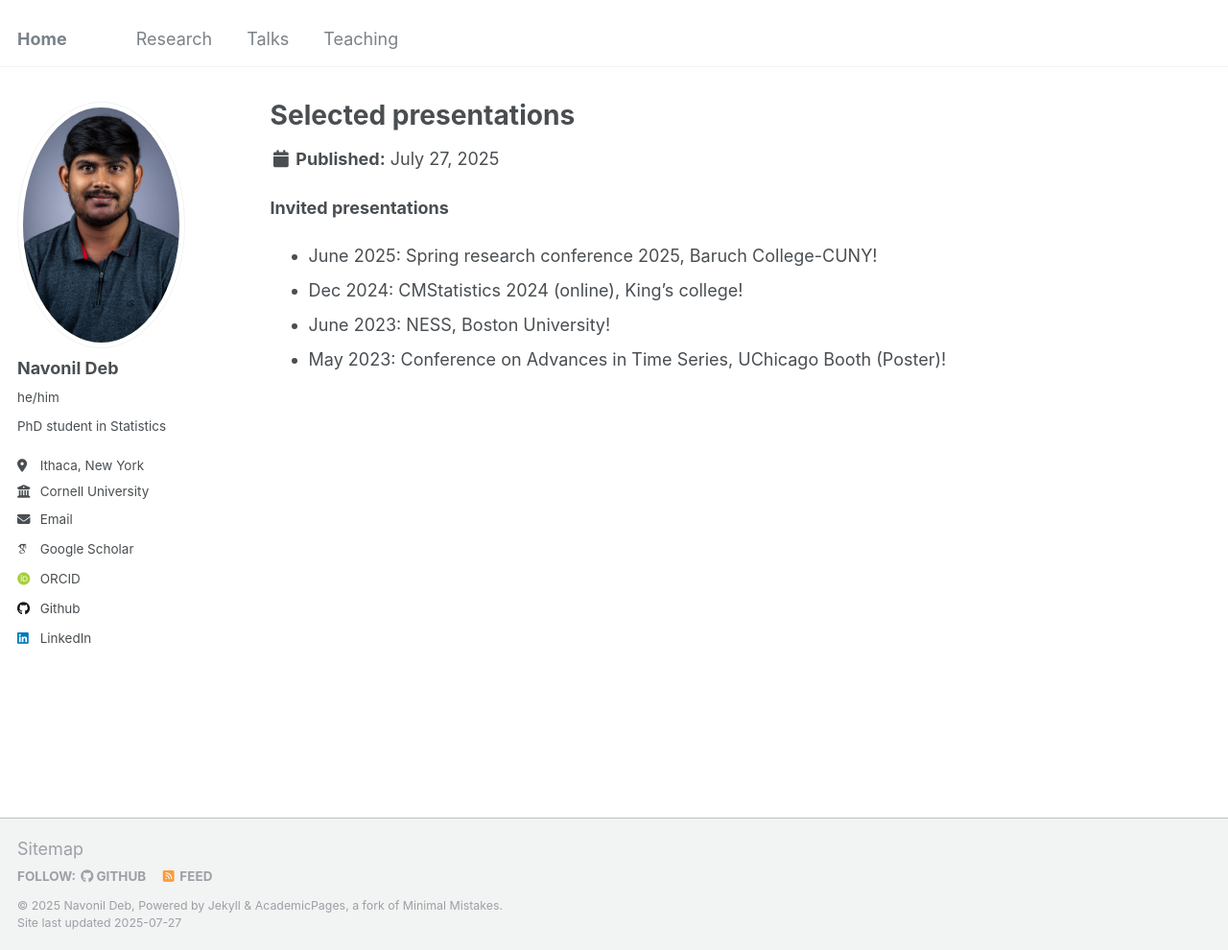
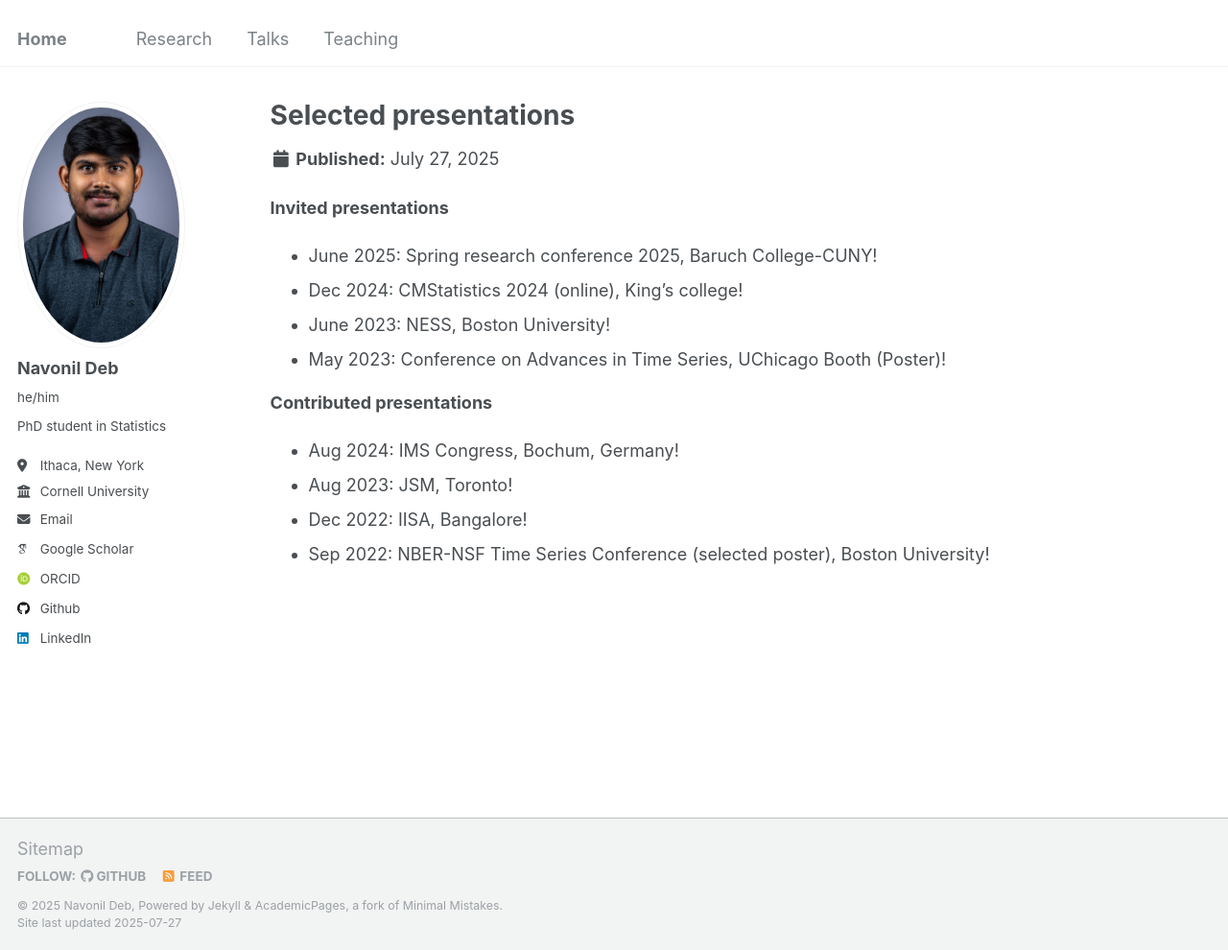
Before and after one commit to navonildeb/navonildeb.github.io, a Jekyll site: the page built from _talks/talks.md, in a window 1280 px wide and 990 px high. Shown: the whole window at 96% size. Built offline with Jekyll 4.4.1, drawn with Linux system fonts in a browser that asks for light colours; some web fonts are replaced.

Commit message:
Update talks.md

```diff
--- a/_talks/talks.md
+++ b/_talks/talks.md
@@ -11,3 +11,10 @@ author_profile: true
 - Dec 2024: CMStatistics 2024 (online), King's college!
 - June 2023: NESS, Boston University!
 - May 2023: Conference on Advances in Time Series, UChicago Booth (Poster)!
+
+**Contributed presentations**
+
+- Aug 2024: IMS Congress, Bochum, Germany!
+- Aug 2023: JSM, Toronto!
+- Dec 2022: IISA, Bangalore!
+- Sep 2022: NBER-NSF Time Series Conference (selected poster), Boston University!
```
